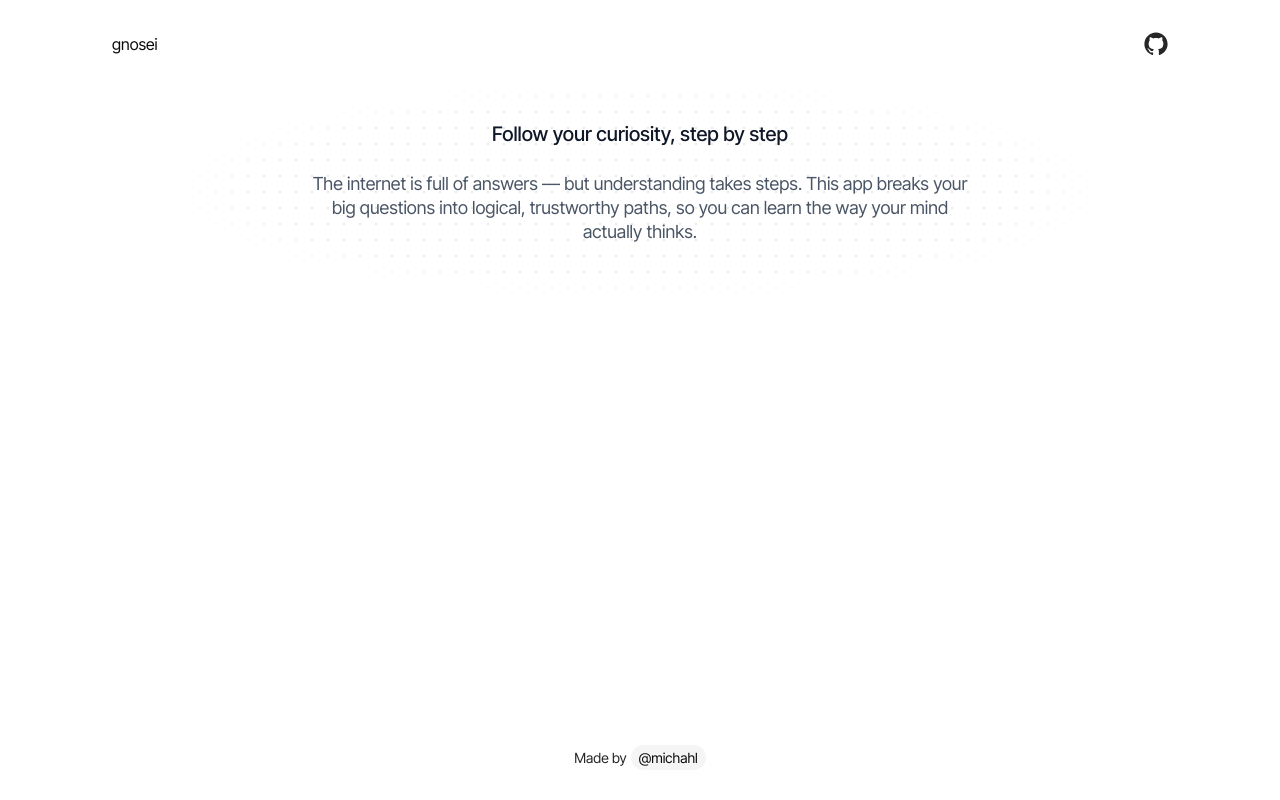
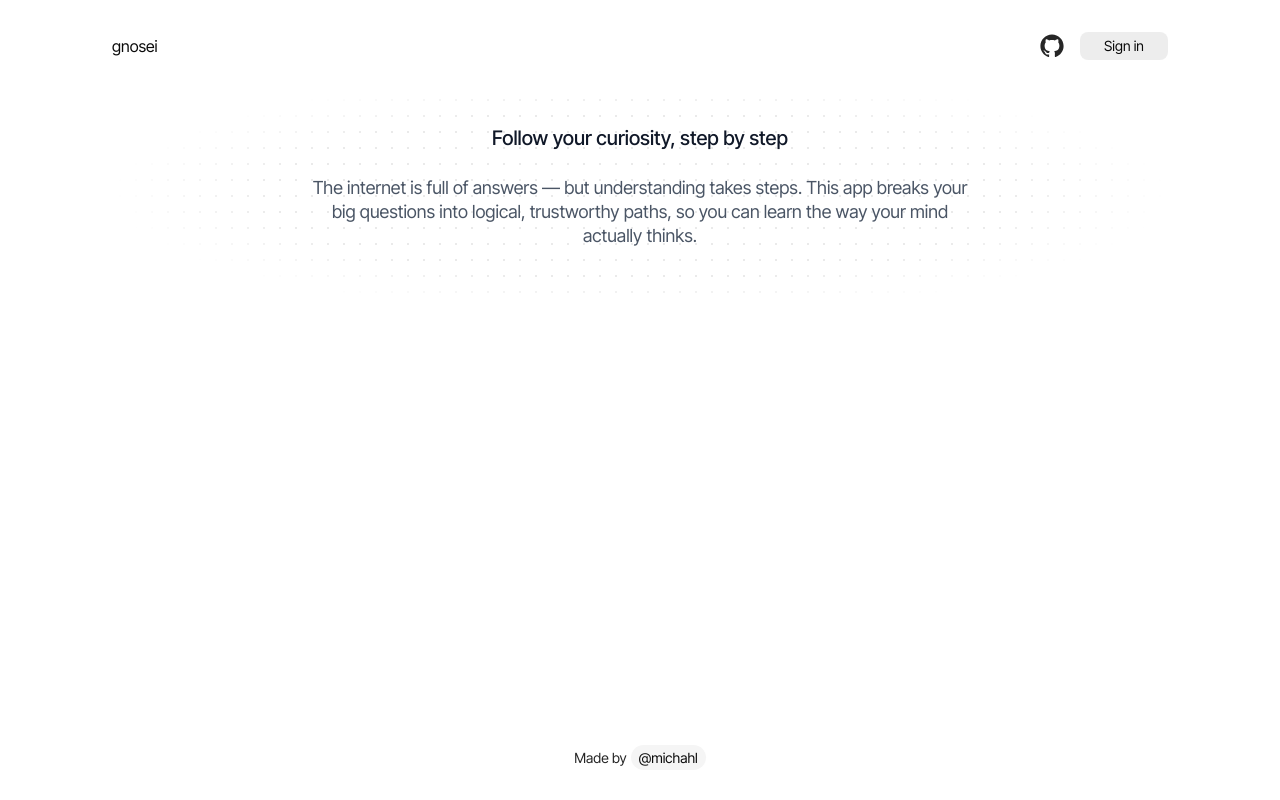
Before and after one commit to michahl/nodal, a Next.js app: page / in a window 1280 px wide. Built offline with nearby package versions, Linux system fonts and the light colour scheme.

Commit message:
add UserAuthButton component and integrate into layout

```diff
--- a/src/app/layout.tsx
+++ b/src/app/layout.tsx
@@ -3,6 +3,7 @@ import { GitHubLogoIcon } from "@radix-ui/react-icons";
 import { Inter_Tight } from "next/font/google";
 import "./globals.css";
 import Link from "next/link";
+import UserAuthButton from "@/components/auth/userbutton";
 
 const interTight = Inter_Tight({ subsets: ["latin"] });
 
@@ -18,10 +19,11 @@ const Layout = ({ children }: { children: React.ReactNode }) => {
         <Link href="/">
           <span className="text-neutral-950">gnosei</span>
         </Link>
-        <nav className="flex gap-6">
+        <nav className="flex items-center gap-4">
           <Link href="https://github.com/michahl/gnosei" target="_blank">
             <GitHubLogoIcon className="h-6 w-6 text-neutral-800 transition-colors hover:text-neutral-600" />
           </Link>
+          <UserAuthButton />
         </nav>
       </header>
       <main className="flex-1">{children}</main>
--- /dev/null
+++ b/src/components/auth/userbutton.tsx
@@ -0,0 +1,9 @@
+export default function UserAuthButton() {
+  return (
+    <button
+      className="text-sm rounded-lg bg-neutral-200/70 w-[5.5rem] px-3 py-1 text-neutral-950 cursor-pointer"
+    >
+      Sign in
+    </button>
+  )
+}
```
